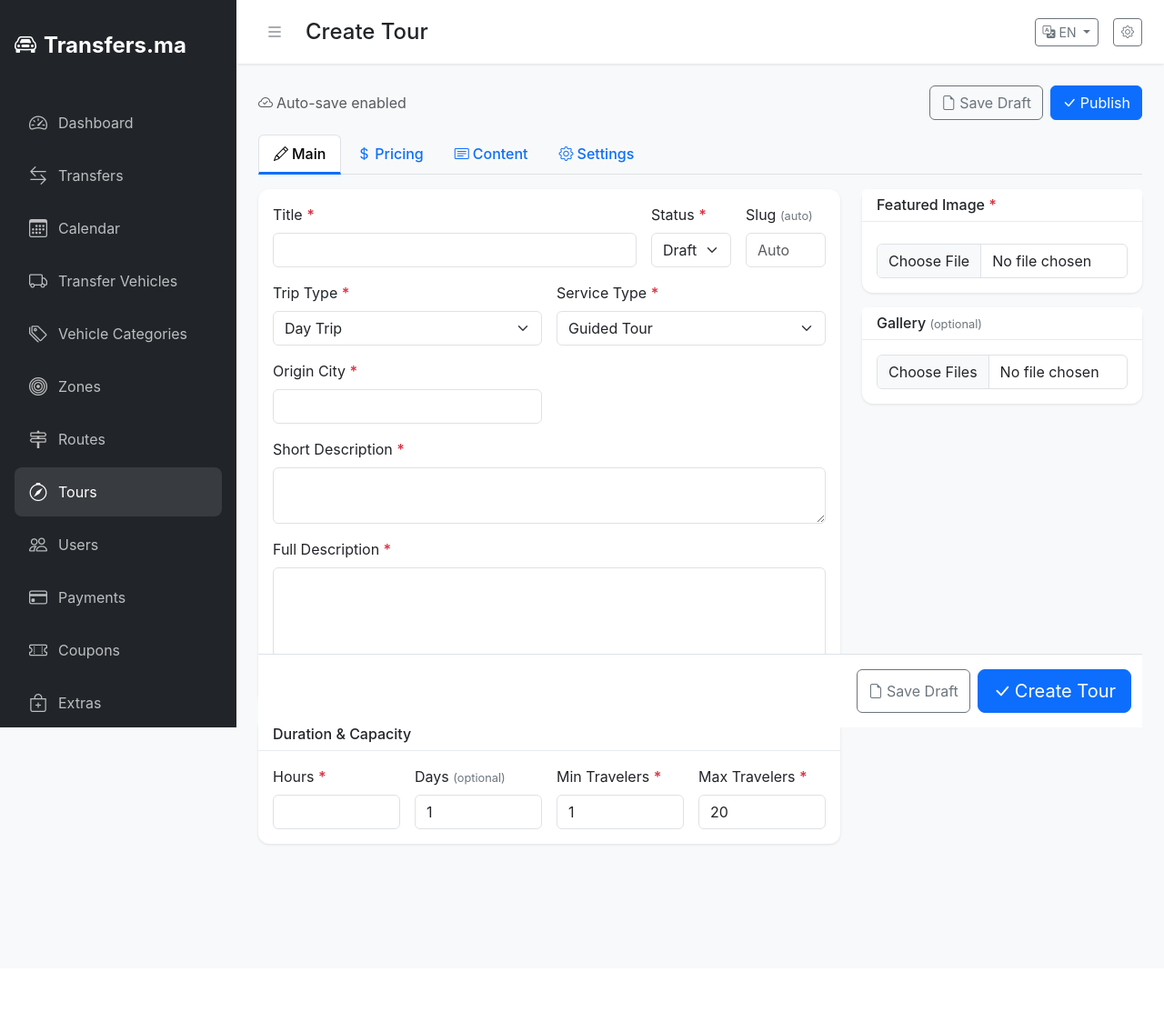
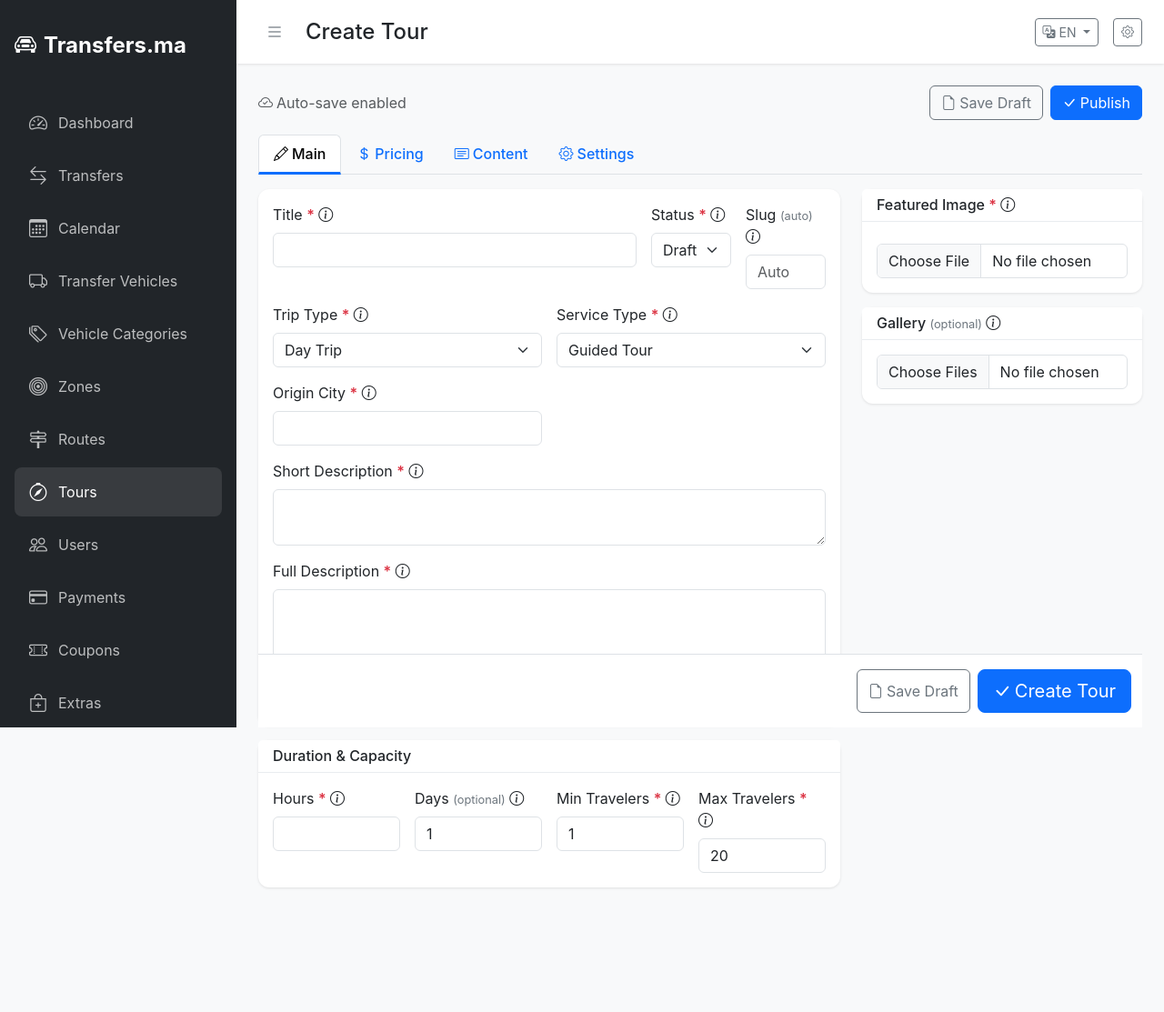
Before and after one commit to CalilDrissi/transfers-ma, a Django app: page /dashboard/trips/create/ in a window 1280 px wide. Shown: the whole page at 91% size. Before the commit the page ends 930 px from the top, so only its background shows below. Run offline with Django 5.2, Linux system fonts and the light colour scheme; the visitor is signed in with stand-in values (Sample User, id 1); data comes from the database, SQL or seed files in the repository; data that the repository does not hold is empty; parts of the project's set-up code (start-up, migrations or seed data) failed here and were passed over.

Commit message:
Change Private pricing to per vehicle, add tooltips to all fields
Pricing:
- Private = flat rate per vehicle (not multiplied by persons)
- Shared = per person (unchanged)
- Column headers: "Private (per vehicle)" / "Shared (per person)"
- Frontend shows "/ vehicle" or "/ person" based on selection
- Backend booking: private total = flat vehicle rate

Tooltips:
- Added tooltips to ALL form fields on both create and edit pages
- Main tab: title, status, slug, trip type, service type, origin city,
  descriptions, hours, days, min/max travelers, images, gallery
- Pricing tab: currency
- Content tab: inclusions, exclusions (labels)
- Settings tab: policy, instant confirmation, featured, display order

Co-Authored-By: Claude Opus 4.6 <noreply@anthropic.com>

```diff
--- a/apps/trips/models.py
+++ b/apps/trips/models.py
@@ -382,7 +382,7 @@ class TripPriceTier(models.Model):
     min_persons = models.PositiveSmallIntegerField(_('minimum persons'), default=1)
     max_persons = models.PositiveSmallIntegerField(_('maximum persons'), default=3)
     private_price = models.DecimalField(
-        _('private price per person'),
+        _('private price per vehicle'),
         max_digits=10,
         decimal_places=2,
         default=0
--- a/templates/dashboard/trips/create.html
+++ b/templates/dashboard/trips/create.html
@@ -78,11 +78,11 @@
                         <div class="card-body">
                             <div class="row g-3">
                                 <div class="col-md-8">
-                                    <label class="form-label">{% trans "Title" %} <span class="req">*</span></label>
+                                    <label class="form-label">{% trans "Title" %} <span class="req">*</span> <i class="bi bi-info-circle tt" data-bs-toggle="tooltip" title="{% trans 'The main name displayed to customers' %}"></i></label>
                                     <input type="text" name="name" class="form-control" required id="tourTitle">
                                 </div>
                                 <div class="col-md-2">
-                                    <label class="form-label">{% trans "Status" %} <span class="req">*</span></label>
+                                    <label class="form-label">{% trans "Status" %} <span class="req">*</span> <i class="bi bi-info-circle tt" data-bs-toggle="tooltip" title="{% trans 'Draft: not visible. Published: live. Archived: hidden.' %}"></i></label>
                                     <select name="status" class="form-select">
                                         {% for value, label in statuses %}
                                         <option value="{{ value }}">{{ label }}</option>
@@ -90,11 +90,11 @@
                                     </select>
                                 </div>
                                 <div class="col-md-2">
-                                    <label class="form-label">{% trans "Slug" %} <span class="opt">({% trans "auto" %})</span></label>
+                                    <label class="form-label">{% trans "Slug" %} <span class="opt">({% trans "auto" %})</span> <i class="bi bi-info-circle tt" data-bs-toggle="tooltip" title="{% trans 'URL-friendly name, auto-generated from title' %}"></i></label>
                                     <input type="text" name="slug" class="form-control" id="tourSlug" placeholder="{% trans 'Auto' %}">
                                 </div>
                                 <div class="col-md-6">
-                                    <label class="form-label">{% trans "Trip Type" %} <span class="req">*</span></label>
+                                    <label class="form-label">{% trans "Trip Type" %} <span class="req">*</span> <i class="bi bi-info-circle tt" data-bs-toggle="tooltip" title="{% trans 'Day trip, multi-day, excursion, etc.' %}"></i></label>
                                     <select name="trip_type" class="form-select">
                                         {% for value, label in trip_types %}
                                         <option value="{{ value }}" {% if forloop.first %}selected{% endif %}>{{ label }}</option>
@@ -102,7 +102,7 @@
                                     </select>
                                 </div>
                                 <div class="col-md-6">
-                                    <label class="form-label">{% trans "Service Type" %} <span class="req">*</span></label>
+                                    <label class="form-label">{% trans "Service Type" %} <span class="req">*</span> <i class="bi bi-info-circle tt" data-bs-toggle="tooltip" title="{% trans 'Private: exclusive vehicle. Shared: join others.' %}"></i></label>
                                     <select name="service_type" class="form-select">
                                         {% for value, label in service_types %}
                                         <option value="{{ value }}" {% if forloop.first %}selected{% endif %}>{{ label }}</option>
@@ -110,7 +110,7 @@
                                     </select>
                                 </div>
                                 <div class="col-md-6">
-                                    <label class="form-label">{% trans "Origin City" %} <span class="req">*</span></label>
+                                    <label class="form-label">{% trans "Origin City" %} <span class="req">*</span> <i class="bi bi-info-circle tt" data-bs-toggle="tooltip" title="{% trans 'Where the tour departs from' %}"></i></label>
                                     <input type="text" name="departure_location" class="form-control" list="citySuggestions">
                                     <datalist id="citySuggestions">
                                         <option value="Marrakech"><option value="Casablanca"><option value="Fes">
@@ -119,11 +119,11 @@
                                     </datalist>
                                 </div>
                                 <div class="col-12">
-                                    <label class="form-label">{% trans "Short Description" %} <span class="req">*</span></label>
+                                    <label class="form-label">{% trans "Short Description" %} <span class="req">*</span> <i class="bi bi-info-circle tt" data-bs-toggle="tooltip" title="{% trans 'Brief summary shown in tour listings (1-2 sentences)' %}"></i></label>
                                     <textarea name="short_description" class="form-control" rows="2" required id="shortDesc"></textarea>
                                 </div>
                                 <div class="col-12">
-                                    <label class="form-label">{% trans "Full Description" %} <span class="req">*</span></label>
+                                    <label class="form-label">{% trans "Full Description" %} <span class="req">*</span> <i class="bi bi-info-circle tt" data-bs-toggle="tooltip" title="{% trans 'Detailed description on the tour detail page' %}"></i></label>
                                     <textarea name="description" class="form-control" rows="5" id="fullDesc"></textarea>
                                 </div>
                             </div>
@@ -135,19 +135,19 @@
                         <div class="card-body">
                             <div class="row g-3">
                                 <div class="col-md-3">
-                                    <label class="form-label">{% trans "Hours" %} <span class="req">*</span></label>
+                                    <label class="form-label">{% trans "Hours" %} <span class="req">*</span> <i class="bi bi-info-circle tt" data-bs-toggle="tooltip" title="{% trans 'Total tour duration in hours' %}"></i></label>
                                     <input type="number" name="duration_hours" class="form-control" min="0">
                                 </div>
                                 <div class="col-md-3">
-                                    <label class="form-label">{% trans "Days" %} <span class="opt">({% trans "optional" %})</span></label>
+                                    <label class="form-label">{% trans "Days" %} <span class="opt">({% trans "optional" %})</span> <i class="bi bi-info-circle tt" data-bs-toggle="tooltip" title="{% trans 'Number of days for multi-day tours' %}"></i></label>
                                     <input type="number" name="duration_days" class="form-control" min="0" value="1">
                                 </div>
                                 <div class="col-md-3">
-                                    <label class="form-label">{% trans "Min Travelers" %} <span class="req">*</span></label>
+                                    <label class="form-label">{% trans "Min Travelers" %} <span class="req">*</span> <i class="bi bi-info-circle tt" data-bs-toggle="tooltip" title="{% trans 'Minimum group size required' %}"></i></label>
                                     <input type="number" name="min_participants" class="form-control" min="1" value="1">
                                 </div>
                                 <div class="col-md-3">
-                                    <label class="form-label">{% trans "Max Travelers" %} <span class="req">*</span></label>
+                                    <label class="form-label">{% trans "Max Travelers" %} <span class="req">*</span> <i class="bi bi-info-circle tt" data-bs-toggle="tooltip" title="{% trans 'Maximum group size allowed' %}"></i></label>
                                     <input type="number" name="max_participants" class="form-control" min="1" value="20">
                                 </div>
                             </div>
@@ -159,14 +159,14 @@
                 <!-- Sidebar -->
                 <div class="col-lg-4">
                     <div class="card">
-                        <div class="card-header"><h6 class="mb-0">{% trans "Featured Image" %} <span class="req">*</span></h6></div>
+                        <div class="card-header"><h6 class="mb-0">{% trans "Featured Image" %} <span class="req">*</span> <i class="bi bi-info-circle tt" data-bs-toggle="tooltip" title="{% trans 'Main image shown in listings and hero section' %}"></i></h6></div>
                         <div class="card-body">
                             <div id="featuredImagePreview" class="mb-2"></div>
                             <input type="file" name="featured_image" class="form-control" accept="image/*" id="featuredImageInput">
                         </div>
                     </div>
                     <div class="card">
-                        <div class="card-header"><h6 class="mb-0">{% trans "Gallery" %} <span class="opt">({% trans "optional" %})</span></h6></div>
+                        <div class="card-header"><h6 class="mb-0">{% trans "Gallery" %} <span class="opt">({% trans "optional" %})</span> <i class="bi bi-info-circle tt" data-bs-toggle="tooltip" title="{% trans 'Additional images shown on the tour detail page' %}"></i></h6></div>
                         <div class="card-body">
                             <input type="file" name="gallery_images" class="form-control" accept="image/*" multiple>
                         </div>
@@ -181,7 +181,7 @@
                 <div class="card-header d-flex justify-content-between align-items-center">
                     <h6 class="mb-0">{% trans "Pricing Tiers" %} <span class="req">*</span></h6>
                     <div class="d-flex align-items-center gap-2">
-                        <label class="form-label mb-0 me-1">{% trans "Currency" %}</label>
+                        <label class="form-label mb-0 me-1">{% trans "Currency" %} <i class="bi bi-info-circle" style="cursor:help" data-bs-toggle="tooltip" title="{% trans 'Currency shown to customers' %}"></i></label>
                         <select name="currency" class="form-select form-select-sm" style="width:auto;">
                             <option value="MAD">MAD</option>
                             <option value="EUR">EUR</option>
@@ -191,13 +191,13 @@
                     </div>
                 </div>
                 <div class="card-body">
-                    <p class="text-muted small mb-3">{% trans "Define price per person for each group size range. Customers choose Private or Shared when booking." %}</p>
+                    <p class="text-muted small mb-3">{% trans "Private = flat rate per vehicle. Shared = price per person. Set prices for each group size range." %}</p>
                     <div class="table-responsive">
                         <table class="table table-sm align-middle mb-2">
                             <thead>
                                 <tr>
                                     <th style="width:25%">{% trans "Group Size" %}</th>
-                                    <th style="width:30%">{% trans "Private (per person)" %}</th>
+                                    <th style="width:30%">{% trans "Private (per vehicle)" %}</th>
                                     <th style="width:30%">{% trans "Shared (per person)" %}</th>
                                     <th style="width:15%"></th>
                                 </tr>
@@ -284,7 +284,7 @@
                         <div class="card-body">
                             <div class="row g-3">
                                 <div class="col-md-6">
-                                    <label class="form-label">{% trans "Policy" %} <span class="req">*</span></label>
+                                    <label class="form-label">{% trans "Policy" %} <span class="req">*</span> <i class="bi bi-info-circle tt" data-bs-toggle="tooltip" title="{% trans 'Refund rules when a customer cancels' %}"></i></label>
                                     <select name="cancellation_policy" class="form-select">
                                         {% for value, label in cancellation_policies %}
                                         <option value="{{ value }}">{{ label }}</option>
@@ -294,7 +294,7 @@
                                 <div class="col-md-3 d-flex align-items-end">
                                     <div class="form-check">
                                         <input type="checkbox" name="instant_confirmation" class="form-check-input" id="instantConfirm" checked>
-                                        <label class="form-check-label" for="instantConfirm">{% trans "Instant Confirmation" %}</label>
+                                        <label class="form-check-label" for="instantConfirm">{% trans "Instant Confirmation" %} <i class="bi bi-info-circle tt" data-bs-toggle="tooltip" title="{% trans 'Booking confirmed immediately without manual review' %}"></i></label>
                                     </div>
                                 </div>
                             </div>
@@ -308,11 +308,11 @@
                                 <div class="col-md-4">
                                     <div class="form-check">
                                         <input type="checkbox" name="is_featured" class="form-check-input" id="isFeatured">
-                                        <label class="form-check-label" for="isFeatured">{% trans "Featured Tour" %}</label>
+                                        <label class="form-check-label" for="isFeatured">{% trans "Featured Tour" %} <i class="bi bi-info-circle tt" data-bs-toggle="tooltip" title="{% trans 'Shows a Featured badge and appears first in listings' %}"></i></label>
                                     </div>
                                 </div>
                                 <div class="col-md-4">
-                                    <label class="form-label">{% trans "Display Order" %} <span class="opt">({% trans "optional" %})</span></label>
+                                    <label class="form-label">{% trans "Display Order" %} <span class="opt">({% trans "optional" %})</span> <i class="bi bi-info-circle tt" data-bs-toggle="tooltip" title="{% trans 'Lower numbers appear first in listings' %}"></i></label>
                                     <input type="number" name="order" class="form-control" value="0">
                                 </div>
                             </div>
```
Also changed, not shown: apps/trips/api/serializers.py (+21 -9 lines), templates/dashboard/trips/detail.html (+12 -12 lines), transfers-booking/public/js/tb-tour-detail.js (+22 -12 lines).
